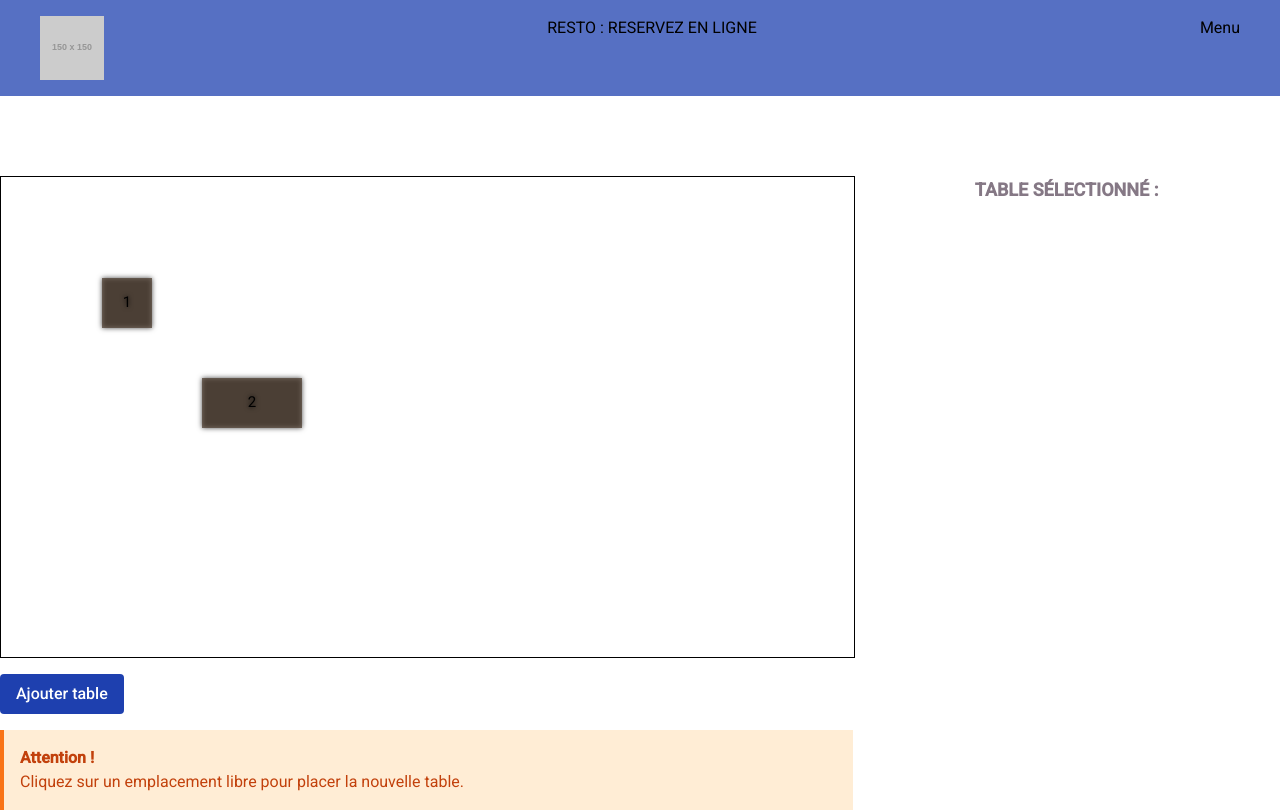
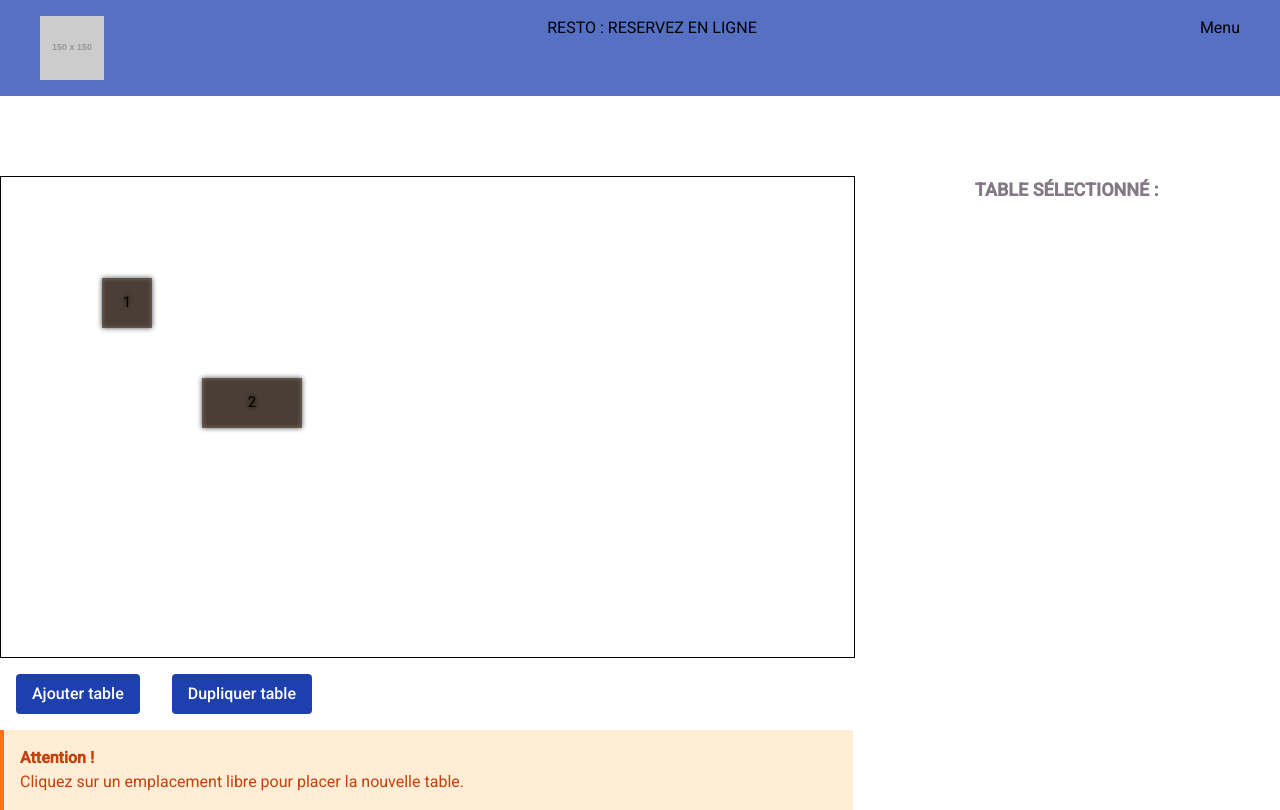
Before and after one commit to JasonCooke1988/Resto-angular, an Angular app: page / in a window 1280 px wide. Both pictures are taken after a click on the button "Ajouter table". Built offline with nearby package versions, Linux system fonts and the light colour scheme.

Commit message:
Copy table functionnality

```diff
--- a/src/app/core/services/tables.service.ts
+++ b/src/app/core/services/tables.service.ts
@@ -78,11 +78,11 @@ export class TablesService {
     }
   }
 
-  calcRight(table: Table) {
-    return table.x + table.width;
-  }
+  getNewTableID() {
+    this.tables.sort((a,b) => {
+      return a.id - b.id;
+    })
 
-  calcBottom(table: Table) {
-    return table.y + table.height;
+   return this.tables[this.tables.length - 1].id;
   }
 }
--- a/src/app/resto-layout/canvas/canvas.component.ts
+++ b/src/app/resto-layout/canvas/canvas.component.ts
@@ -181,8 +181,6 @@ export class CanvasComponent implements AfterViewInit, OnInit {
 
       if (!this.canvasService.detectOverlap(this.newTable)){
         this.tables.push(this.newTable);
-        this.selectedTable = this.newTable;
-        this.newTable = undefined;
 
         this.clearNewTable.emit();
       }
--- a/src/app/resto-layout/controls/controls.component.html
+++ b/src/app/resto-layout/controls/controls.component.html
@@ -1,5 +1,6 @@
 <div class="mt-4 flex">
-  <app-button (click)="addNewTable()" buttonText="Ajouter table"></app-button>
+  <app-button class="mx-4" (click)="addNewTable()" buttonText="Ajouter table"></app-button>
+  <app-button *ngIf="selectedTable" class="mx-4" (click)="copyTable()" buttonText="Dupliquer table"></app-button>
 </div>
 
 <div *ngIf="alert" class="bg-orange-100 border-l-4 border-orange-500 text-orange-700 p-4 mt-4" role="alert">
--- a/src/app/resto-layout/controls/controls.component.ts
+++ b/src/app/resto-layout/controls/controls.component.ts
@@ -11,13 +11,14 @@ export class ControlsComponent {
   @Output() newTableEvent = new EventEmitter<Table>()
   @Input() tables!: Table[];
   @Input() alert!: String | undefined;
+  @Input() selectedTable!: Table | undefined;
 
   constructor(private tableService: TablesService) {
   }
 
   addNewTable() {
 
-    this.tables.sort((a,b) => {
+    this.tables.sort((a, b) => {
       return a.id - b.id;
     })
 
@@ -28,12 +29,38 @@ export class ControlsComponent {
         id: lastId + 1,
         width: 50,
         height: 50,
-        x: 150,
-        y: 150,
+        x: 0,
+        y: 0,
         tableNumber: 0,
         seats: 0,
         selected: true
       }
     );
   }
+
+  copyTable() {
+
+    this.tables.sort((a, b) => {
+      return a.id - b.id;
+    })
+
+    const lastId = this.tableService.getNewTableID();
+
+    if (this.selectedTable != undefined) {
+
+      this.newTableEvent.emit(
+        {
+          id: lastId + 1,
+          width: this.selectedTable.width,
+          height: this.selectedTable.height,
+          x: 0,
+          y: 0,
+          tableNumber: this.selectedTable.tableNumber,
+          seats: this.selectedTable.seats,
+          selected: true
+        }
+      )
+    }
+  }
+
 }
--- a/src/app/resto-layout/resto-layout.component.html
+++ b/src/app/resto-layout/resto-layout.component.html
@@ -1,6 +1,6 @@
 <div class="col-span-2" id="canvas-wrap">
   <app-canvas [tables]="tables" [newTable]="newTable" [selectedTable]="selectedTable" (selectedTableEvent)="selectTable($event)" (clearNewTable)="clearNewTable()"></app-canvas>
-  <app-controls [tables]="tables" [alert]="alert" (newTableEvent)="addTable($event)"></app-controls>
+  <app-controls [tables]="tables" [alert]="alert" [selectedTable]="selectedTable" (newTableEvent)="addTable($event)"></app-controls>
 </div>
 
 <div class="px-5 col-span-1">
```
